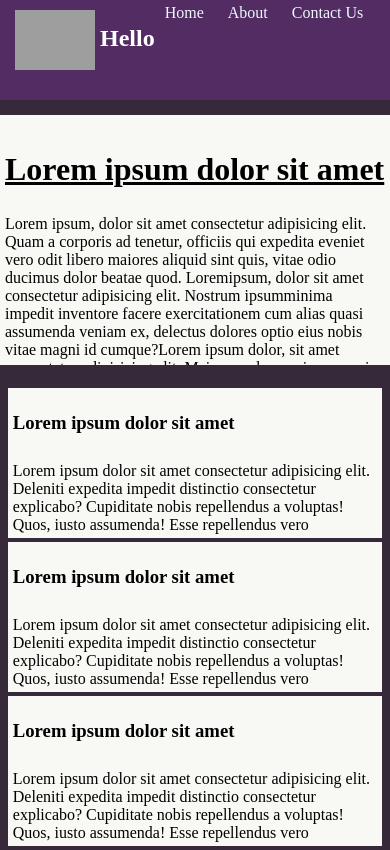
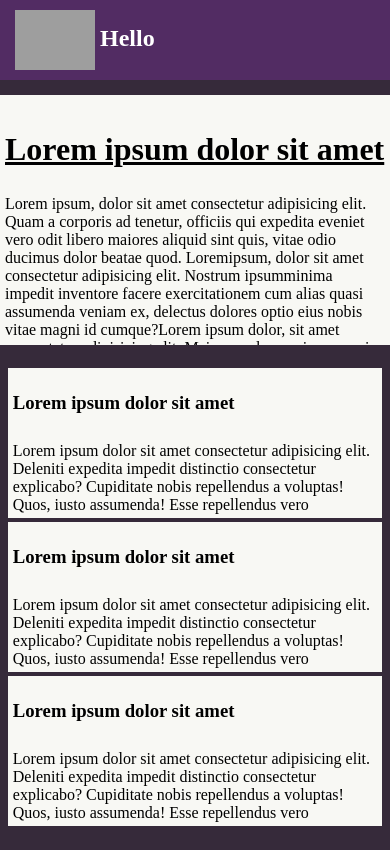
Before and after one commit to AbdulHakeemKzm/learning, a plain HTML site: page task-1/index.html in a window 390 px wide. Drawn offline with Linux system fonts and the light colour scheme; grey boxes are pictures that could not be loaded.

Commit message:
navbar updte mobile

```diff
--- a/task-1/css/style.css
+++ b/task-1/css/style.css
@@ -100,12 +100,8 @@ h1 {
     margin: 0px;
     height: 60%;
   }
-  #navbar {
-    height: 100px;
-  }
   .right {
-    float: left;
-    margin-top: 1%;
+    display: none;
   }
 }
 @media screen and (max-width: 850px) and (min-width: 480px) {
--- a/task-2/css/style.css
+++ b/task-2/css/style.css
@@ -92,12 +92,8 @@ h2 {
     margin: 7%;
     float: left;
   }
-  #navbar {
-    height: 100px;
-  }
   .right {
-    float: left;
-    margin-top: 1%;
+    display: none;
     margin-left: 0px;
   }
 }
```
